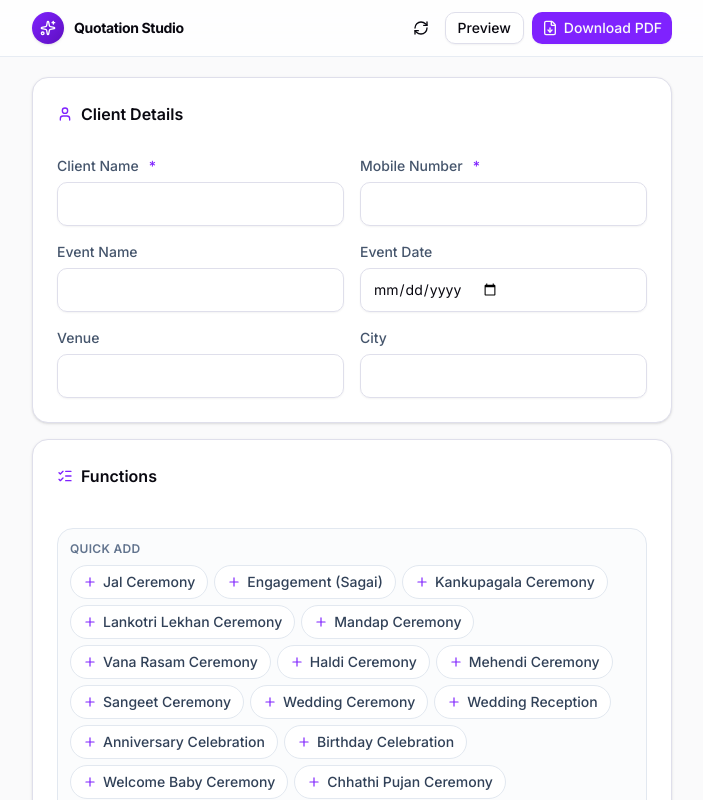
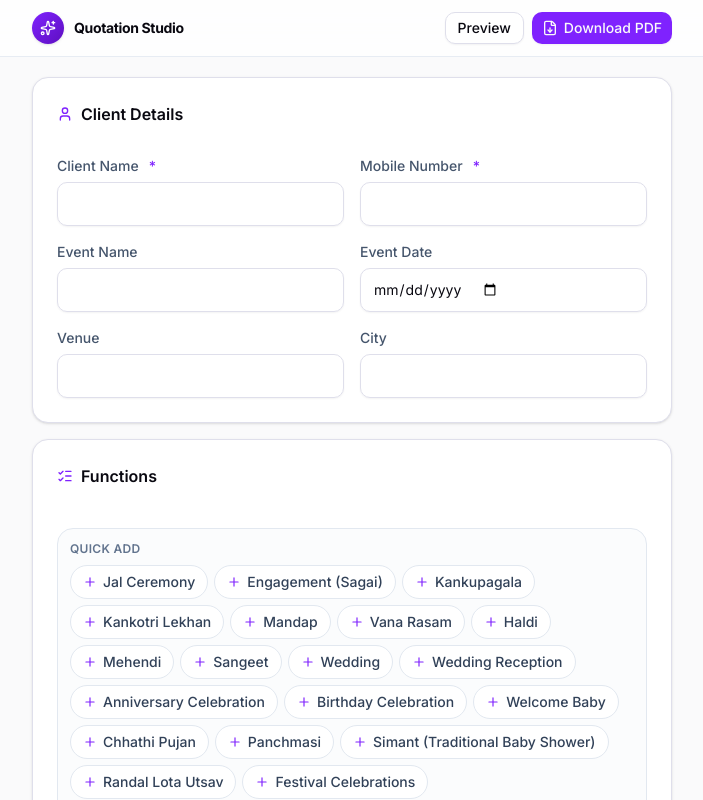
Before and after one commit to YashVadhadiya/tse, a React (Vite) app: page / in a window 1280 px wide. Shown: the top 800 px of the page, without its empty margins (288-991 px from the left). Built offline with nearby package versions, Linux system fonts and the light colour scheme; a web font is replaced by a local one.

Commit message:
Remove Start Fresh dialog and header reset button

```diff
--- a/src/App.tsx
+++ b/src/App.tsx
@@ -1,16 +1,7 @@
-import { useState } from 'react'
-import { FileDown, ListChecks, RefreshCw, Sparkles } from 'lucide-react'
+import { FileDown, ListChecks, Sparkles } from 'lucide-react'
 
 import { Button } from '@/components/ui/button'
 import { Card, CardContent, CardHeader, CardTitle } from '@/components/ui/card'
-import {
-  Dialog,
-  DialogContent,
-  DialogDescription,
-  DialogFooter,
-  DialogHeader,
-  DialogTitle,
-} from '@/components/ui/dialog'
 import { Toaster } from '@/components/ui/sonner'
 import { ClientInfoForm } from '@/components/client/ClientInfoForm'
 import { QuickAddFunction } from '@/components/functions/QuickAddFunction'
@@ -46,7 +37,6 @@ function PrintAreaHost() {
 function BuilderPage() {
   const q = useQuotationContext()
   const { quotation } = q
-  const [resetOpen, setResetOpen] = useState(false)
   const totals = computeTotals(quotation)
 
   const handleExport = () => {
@@ -66,15 +56,6 @@ function BuilderPage() {
           </div>
 
           <div className="ml-auto flex items-center gap-2">
-            <Button
-              variant="ghost"
-              size="iconSm"
-              onClick={() => setResetOpen(true)}
-              aria-label="Start a new quotation"
-              title="Start fresh"
-            >
-              <RefreshCw className="size-4" />
-            </Button>
             <Button
               variant="outline"
               size="sm"
@@ -164,34 +145,6 @@ function BuilderPage() {
           </Button>
         </div>
       </div>
-
-      <Dialog open={resetOpen} onOpenChange={setResetOpen}>
-        <DialogContent className="max-w-sm">
-          <DialogHeader>
-            <DialogTitle>Start fresh?</DialogTitle>
-            <DialogDescription>
-              This clears the current quotation and starts a new blank one.
-            </DialogDescription>
-          </DialogHeader>
-          <DialogFooter>
-            <Button
-              variant="outline"
-              onClick={() => setResetOpen(false)}
-            >
-              Cancel
-            </Button>
-            <Button
-              variant="destructive"
-              onClick={() => {
-                q.resetAll()
-                setResetOpen(false)
-              }}
-            >
-              Start Fresh
-            </Button>
-          </DialogFooter>
-        </DialogContent>
-      </Dialog>
     </div>
   )
 }
--- a/src/data/quickFunctions.json
+++ b/src/data/quickFunctions.json
@@ -1,20 +1,20 @@
 [
   { "name": "Jal Ceremony", "icon": "Sparkles" },
   { "name": "Engagement (Sagai)", "icon": "Gem" },
-  { "name": "Kankupagala Ceremony", "icon": "Flower2" },
-  { "name": "Lankotri Lekhan Ceremony", "icon": "LayoutPanelLeft" },
-  { "name": "Mandap Ceremony", "icon": "Heart" },
-  { "name": "Vana Rasam Ceremony", "icon": "Leaf" },
-  { "name": "Haldi Ceremony", "icon": "Sun" },
-  { "name": "Mehendi Ceremony", "icon": "Palette" },
-  { "name": "Sangeet Ceremony", "icon": "Music" },
-  { "name": "Wedding Ceremony", "icon": "Crown" },
+  { "name": "Kankupagala", "icon": "Flower2" },
+  { "name": "Kankotri Lekhan", "icon": "LayoutPanelLeft" },
+  { "name": "Mandap", "icon": "Heart" },
+  { "name": "Vana Rasam", "icon": "Leaf" },
+  { "name": "Haldi", "icon": "Sun" },
+  { "name": "Mehendi", "icon": "Palette" },
+  { "name": "Sangeet", "icon": "Music" },
+  { "name": "Wedding", "icon": "Crown" },
   { "name": "Wedding Reception", "icon": "PartyPopper" },
   { "name": "Anniversary Celebration", "icon": "Cake" },
   { "name": "Birthday Celebration", "icon": "Sparkle" },
-  { "name": "Welcome Baby Ceremony", "icon": "Baby" },
-  { "name": "Chhathi Pujan Ceremony", "icon": "Flame" },
-  { "name": "Panchmasi Ceremony", "icon": "Star" },
+  { "name": "Welcome Baby", "icon": "Baby" },
+  { "name": "Chhathi Pujan", "icon": "Flame" },
+  { "name": "Panchmasi", "icon": "Star" },
   { "name": "Simant (Traditional Baby Shower)", "icon": "Users" },
   { "name": "Randal Lota Utsav", "icon": "Utensils" },
   { "name": "Festival Celebrations", "icon": "Drum" }
```
